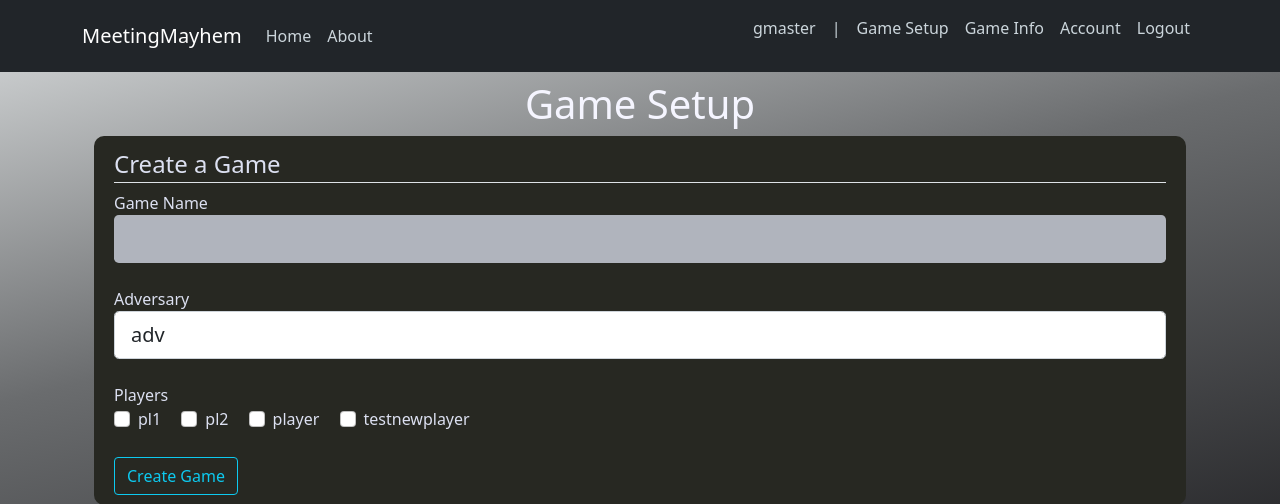
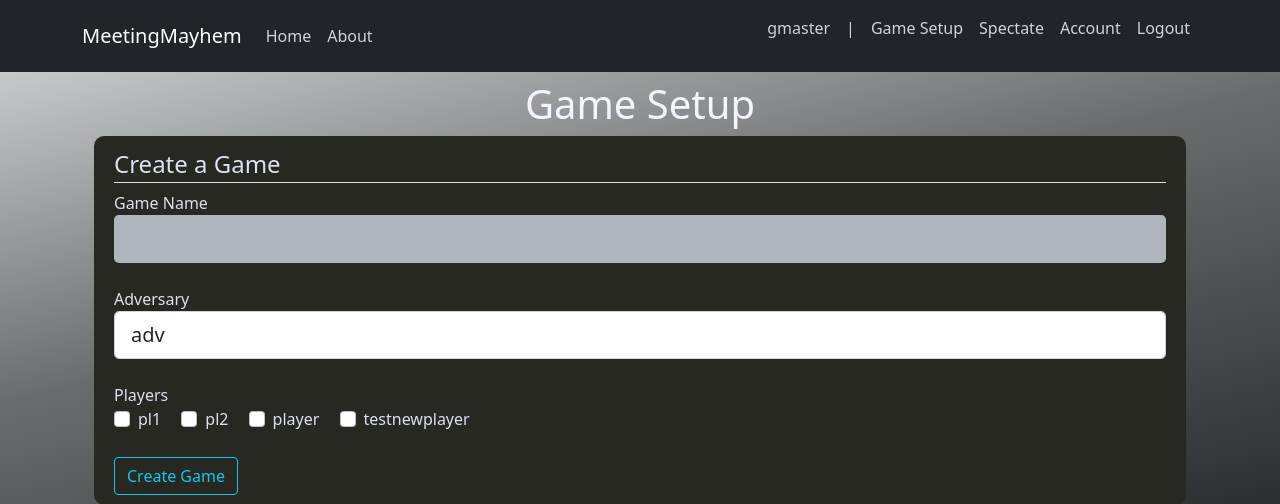
Before and after one commit to UMBC-MeetingMayhem/MeetingMayhem, a Flask app: page /game_setup in a window 1280 px wide. Shown: the top 504 px of the page. Run offline with Flask 2, Linux system fonts and the light colour scheme; a user stored in the database is signed in; data comes from the database, SQL or seed files in the repository; both versions use the stored data as it was after the commit; some libraries are stand-ins or nearby versions.

Commit message:
replaced game_info and msg spec on update

```diff
--- a/MeetingMayhem/routes.py
+++ b/MeetingMayhem/routes.py
@@ -20,7 +20,7 @@ models - imports the models created in models.py so that we can create new db it
 flask_login - different utilities used for loggin the user in, seeing which user is logged in, logging the user out, and requireing login for a page
 """
 from flask_socketio import send, emit, join_room, leave_room
-from flask import render_template, url_for, flash, redirect, request
+from flask import render_template, url_for, flash, redirect, request, jsonify
 from flask_login import login_user, logout_user, login_required, current_user
 from wtforms.validators import ValidationError
 from MeetingMayhem import app, db, bcrypt, socketio
@@ -514,47 +514,29 @@ def game_setup():
 @app.route('/spectate', methods=['GET', 'POST']) #POST is enabled here so that users can give the website information
 @login_required  # user must be logged in
 def spectate_game():
+
+	game_id = request.args.get('game_id')
+	if game_id != None :
+		messages = Message.query.filter_by(game=game_id).all()
+		return render_template('spectator_messages.html', title='Spectating', game=True, message=messages, msg_count=0)
+
 	# If the user is not a spectator, flash a warning and send back to home
-	if current_user.role != 5:
+	if current_user.role != 5 and current_user.role != 2:
 		flash(f'Your permissions are insufficient to access this page.', 'danger')
 		return render_template('home.html', title='Home')
 	else:
 		# Form for the selected game from running games list
 		select_game_form = GameSelectForm()
 		game_selected = select_game_form.select_game.data
-
 		# If the game is selected and the form is validated, move to spectator_game page
-		if game_selected and select_game_form.validate():
-			game = select_game_form.running_games.data
-			messages = Message.query.filter_by(game=game.id).all()
-			return render_template('spectator_messages.html', title='Spectating '+game.name, game=game, message=messages, sg_form=select_game_form)
-		else:
-			# Send list of games to template
-			return render_template('spectator_messages.html', title='Spectate A Game', sg_form=select_game_form)
-
-# Route for gm game info
-@app.route('/game_info', methods=['GET', 'POST']) #POST is enabled here so that users can give the website information
-@login_required  # user must be logged in
-def game_info():
-	# If the user is not a game master, flash a warning and send back to home
-	if current_user.role != 2:
-		flash(f'Your permissions are insufficient to access this page.', 'danger')
-		return render_template('home.html', title='Home')
-	else:
-		# Form for the selected game from running games list
-		select_game_form = GameSelectForm()
-		game_selected = select_game_form.select_game.data
-
-		# If the game is selected and the form is validated, move to showing info
 		if game_selected and select_game_form.validate():
 			game = select_game_form.running_games.data
 			msg_count = len(Message.query.filter_by(game=game.id).all())
 			messages = Message.query.filter_by(game=game.id).all()
-			return render_template('game_info.html', title='Info For '+game.name, game=game, msg_count=msg_count, message=messages, sg_form=select_game_form)
+			return render_template('spectator_messages.html', title='Spectating '+game.name, game=game, message=messages, sg_form=select_game_form, msg_count=msg_count)
 		else:
 			# Send list of games to template
-			return render_template('game_info.html', title='Game Info', sg_form=select_game_form)
-
+			return render_template('spectator_messages.html', title='Spectate A Game', sg_form=select_game_form)
 
 #sample route for testing pages
 #when you copy this to test a page, make sure to change all instances of "testing"
@@ -565,7 +547,7 @@ def game_info():
 #	return render_template('testing.html', title='Testing') #this tells the app what html template to use. #Title isn't needed
 
 def update():
-	#print("update")
+	print("update")
 	socketio.emit('update',broadcast=True)
 
 #@socketio.on('my event')
--- a/MeetingMayhem/templates/layout.html
+++ b/MeetingMayhem/templates/layout.html
@@ -221,7 +221,7 @@
                         <p class="nav-item nav-link">|</p>
                         {% if current_user.role == 2 %}
                         <a class="nav-item nav-link" href="{{ url_for('game_setup') }}">Game Setup</a>
-                        <a class="nav-item nav-link" href="{{ url_for('game_info') }}">Game Info</a>
+                        <a class="nav-item nav-link" href="{{ url_for('spectate_game') }}">Spectate</a>
                         {% endif %}
                         {% if current_user.role == 5 %}
                         <a class="nav-item nav-link" href="{{ url_for('spectate_game') }}">Spectate</a>
```
Also changed, not shown: MeetingMayhem/templates/spectator_messages.html (+6 -1 lines), MeetingMayhem/site.db.
